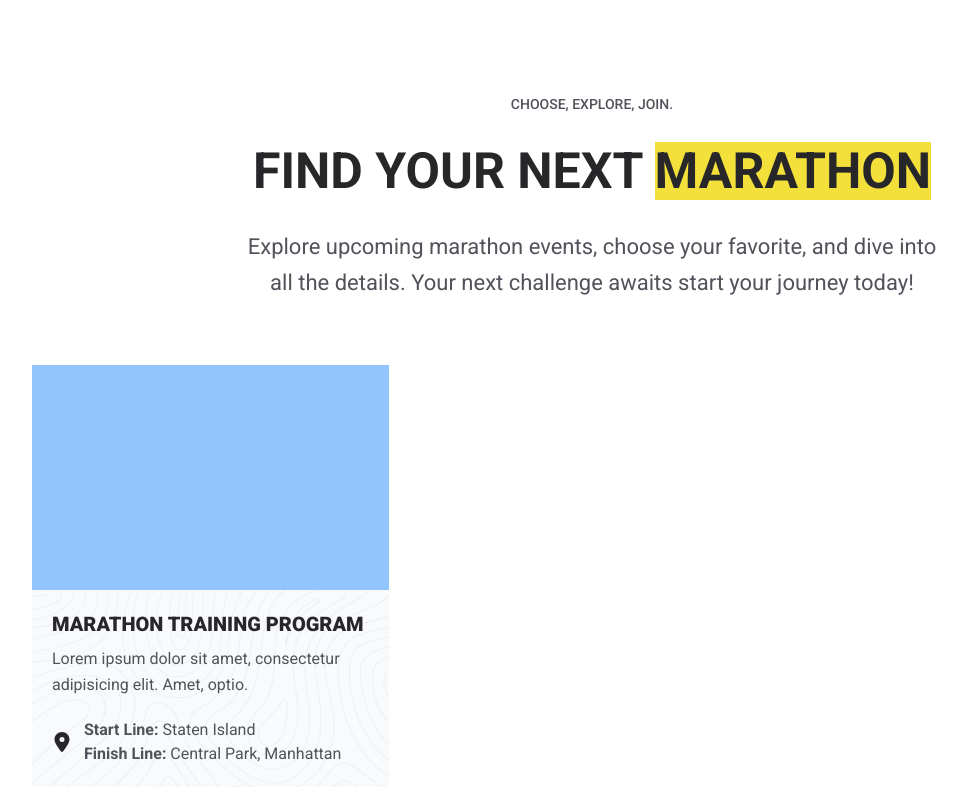
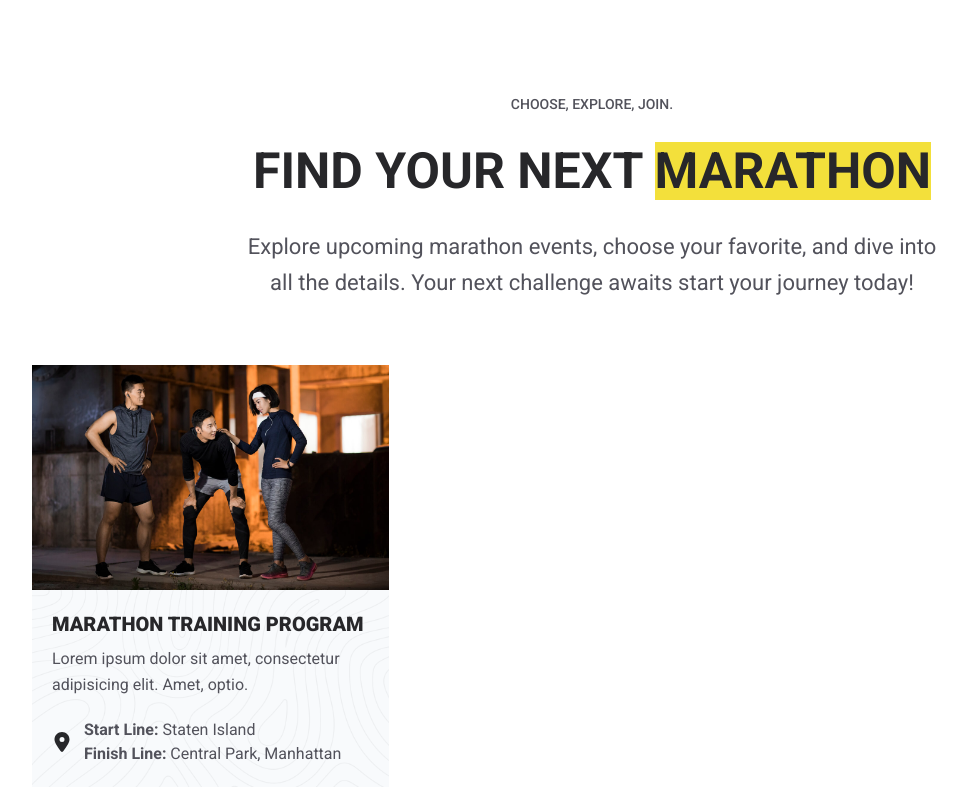
Before and after one commit to devrakibulrahman/raceflow-client-side, a React (Vite) app: page /marathons in a window 1280 px wide. Shown: the part 502-1289 px from the top of the page, without its empty margins (48-1015 px from the left). Built offline with nearby package versions, Linux system fonts and the light colour scheme.

Commit message:
import image in the marathon card component done on 01/05/2025 at 12:32 pm

```diff
--- a/src/components/MarathonsCard.jsx
+++ b/src/components/MarathonsCard.jsx
@@ -1,12 +1,13 @@
 import { FaCalendarAlt } from "react-icons/fa";
 import { FaLocationDot } from "react-icons/fa6";
+import img from "../assets/img/card.jpg";
 
 const MarathonsCard = () => {
     return (
         <>
             <div className="w-full min-h-[450px] bg-slate-50">
                 <div className="w-full h-[225px] bg-blue-300">
-
+                    <img src={img} alt="marathon image" className="w-full h-full object-cover" />
                 </div>
                 <div className="w-full min-h-[225px] bg-pattern bg-cover bg-center bg-no-repeat p-5">
                     <div className="w-full">
```
Also changed, not shown: src/assets/img/card.jpg (added).
